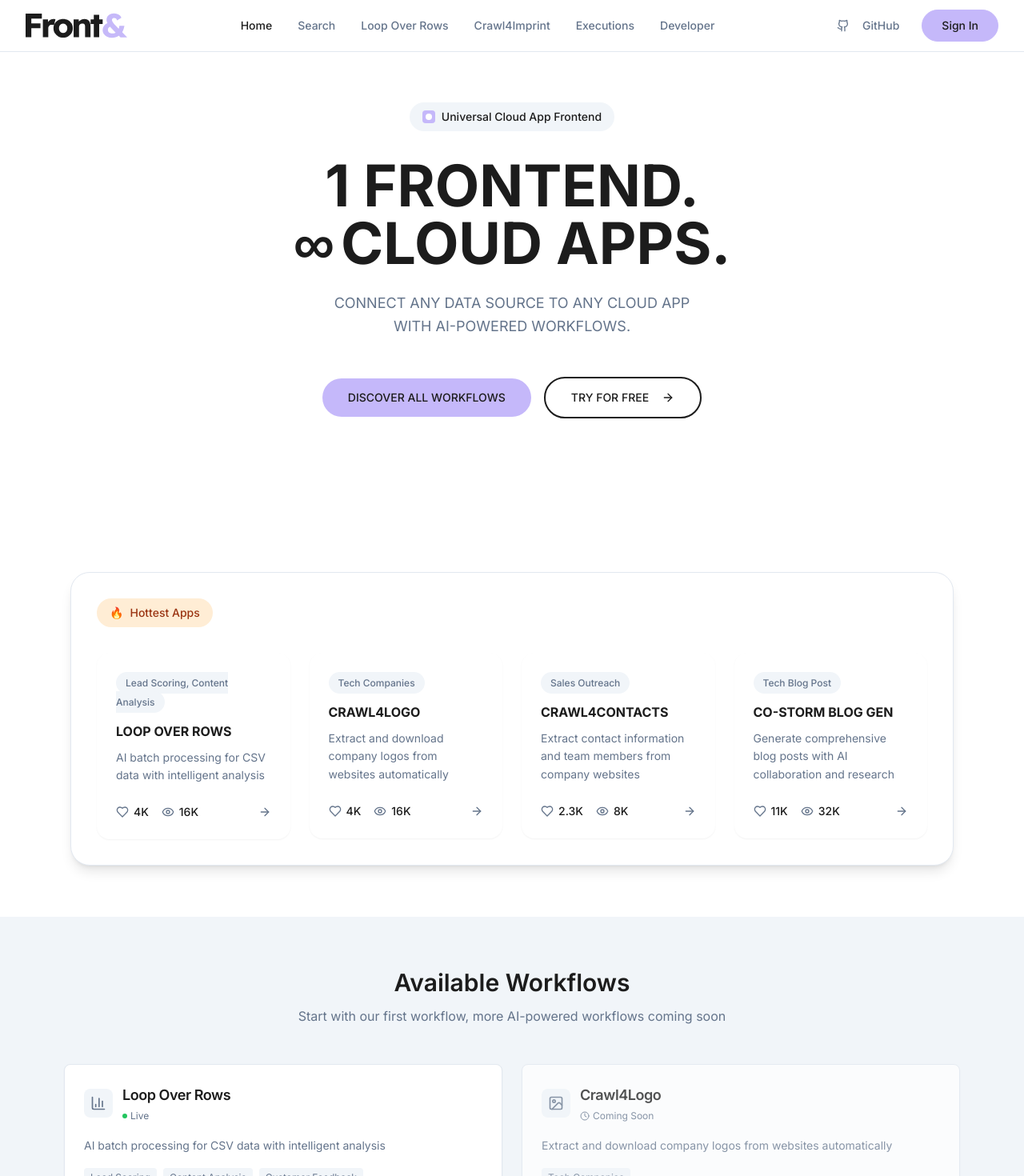
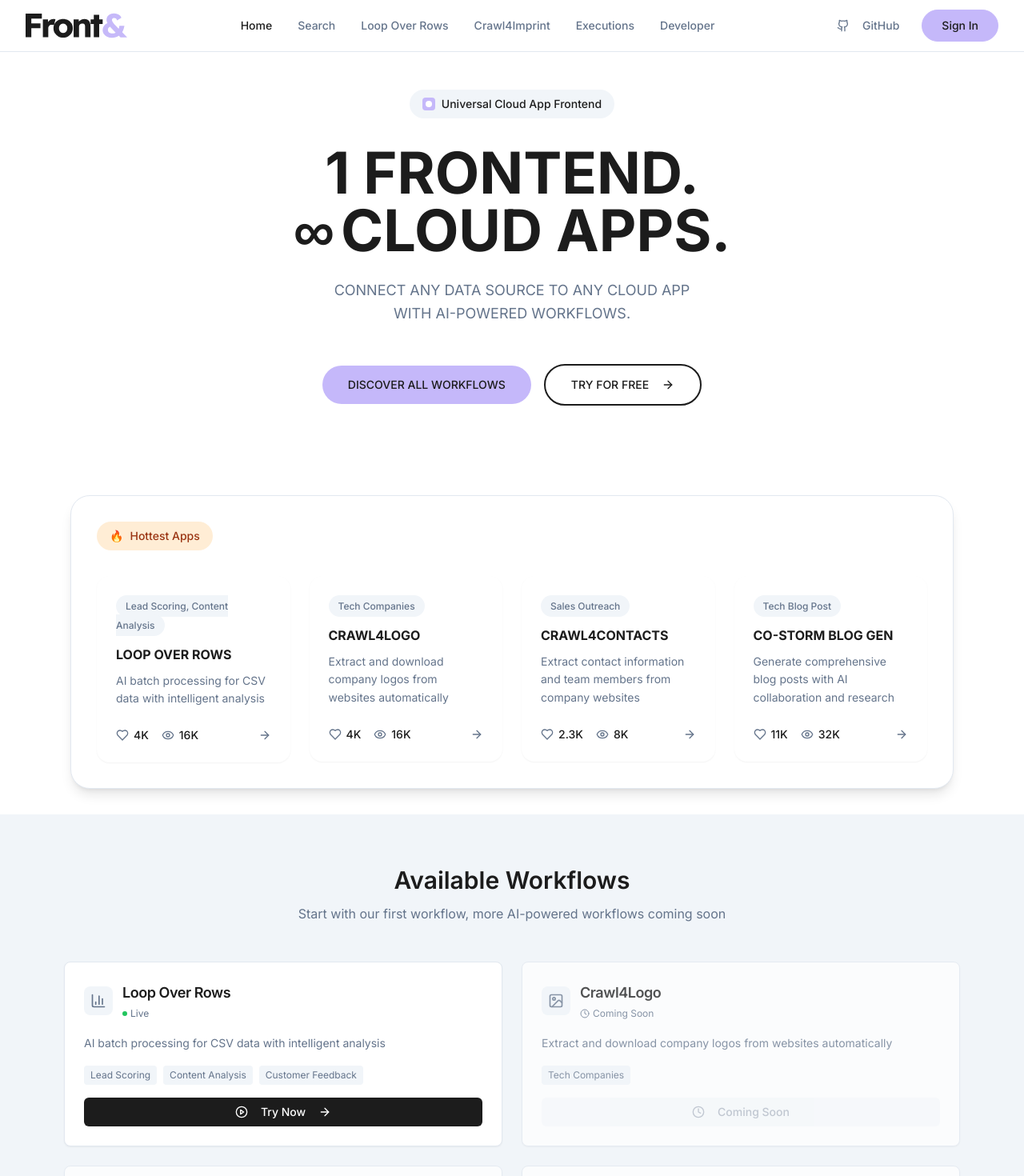
Before and after one commit to frontand-app/frontand-app-v1-230725, a React (Vite) app: page / in a window 1280 px wide. Shown: the top 1470 px of the page at 80% size. Built offline with nearby package versions, Linux system fonts and the light colour scheme.

Commit message:
📐 Move Hottest Apps section up: Reduce hero section spacing to ensure Hottest Apps panel is visible in first screen

```diff
--- a/src/pages/Index.tsx
+++ b/src/pages/Index.tsx
@@ -18,7 +18,7 @@ const Index = () => {
   return (
     <div className="min-h-screen bg-background">
       {/* Hero Section */}
-      <section className="w-full max-w-4xl mx-auto px-6 py-16 text-center">
+      <section className="w-full max-w-4xl mx-auto px-6 py-12 text-center">
         <div className="mb-8">
           {/* Badge */}
           <div className="inline-flex items-center gap-2 bg-secondary rounded-full px-4 py-2 mb-8">
@@ -48,7 +48,7 @@ const Index = () => {
           </p>
 
           {/* CTA Buttons */}
-          <div className="flex flex-col sm:flex-row items-center justify-center gap-4 mb-16">
+          <div className="flex flex-col sm:flex-row items-center justify-center gap-4 mb-8">
             <Link to="/search">
               <Button className="bg-primary text-primary-foreground hover:bg-primary/90 rounded-full px-8 py-6 text-sm font-medium">
                 DISCOVER ALL WORKFLOWS
@@ -69,7 +69,7 @@ const Index = () => {
       </section>
 
       {/* Hottest Apps Section */}
-      <section className="w-full max-w-6xl mx-auto px-6 py-16">
+      <section className="w-full max-w-6xl mx-auto px-6 py-8">
         <div className="bg-card rounded-3xl border border-border p-8 shadow-lg">
           <div className="mb-8">
             <div className="inline-flex items-center gap-2 bg-orange-100 text-orange-800 rounded-full px-4 py-2 text-sm font-medium">
```
